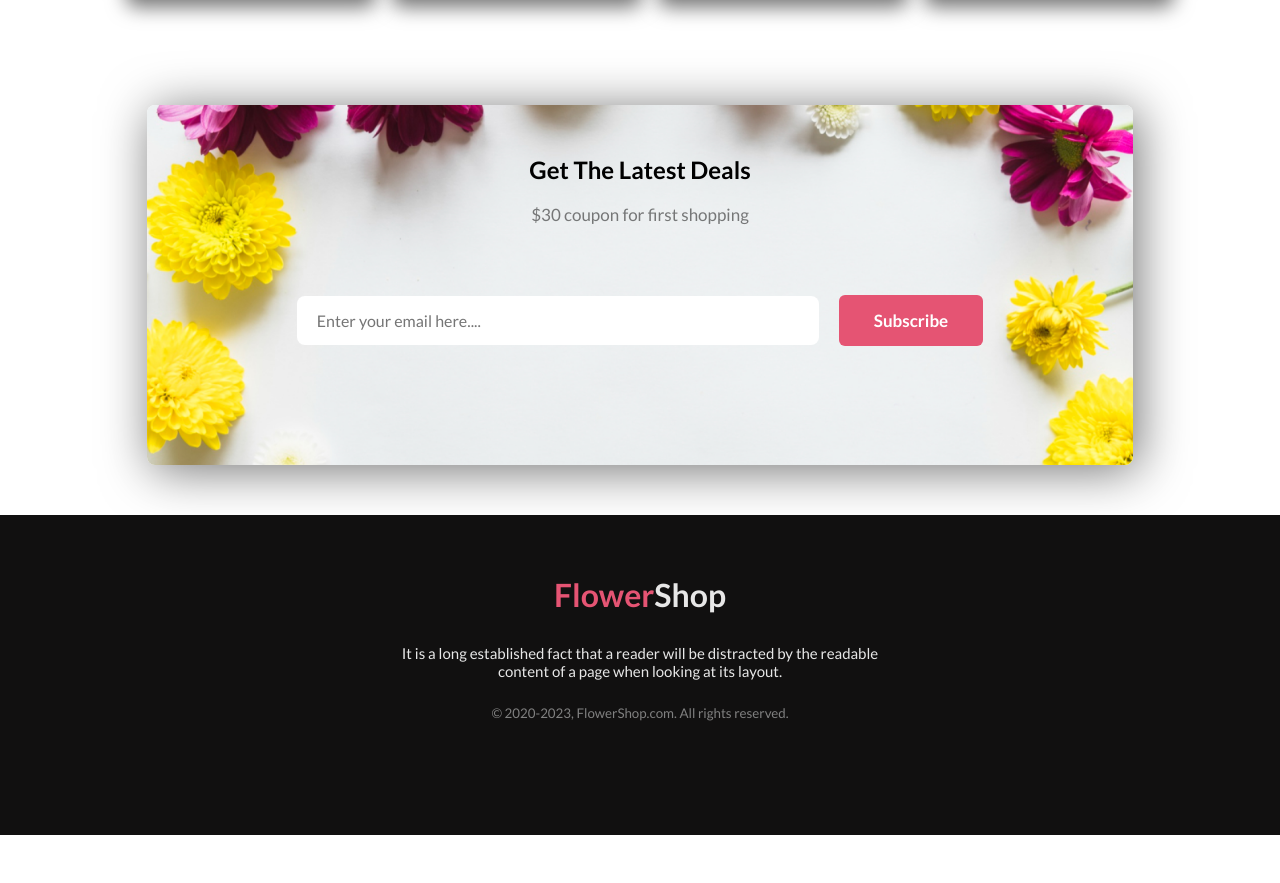
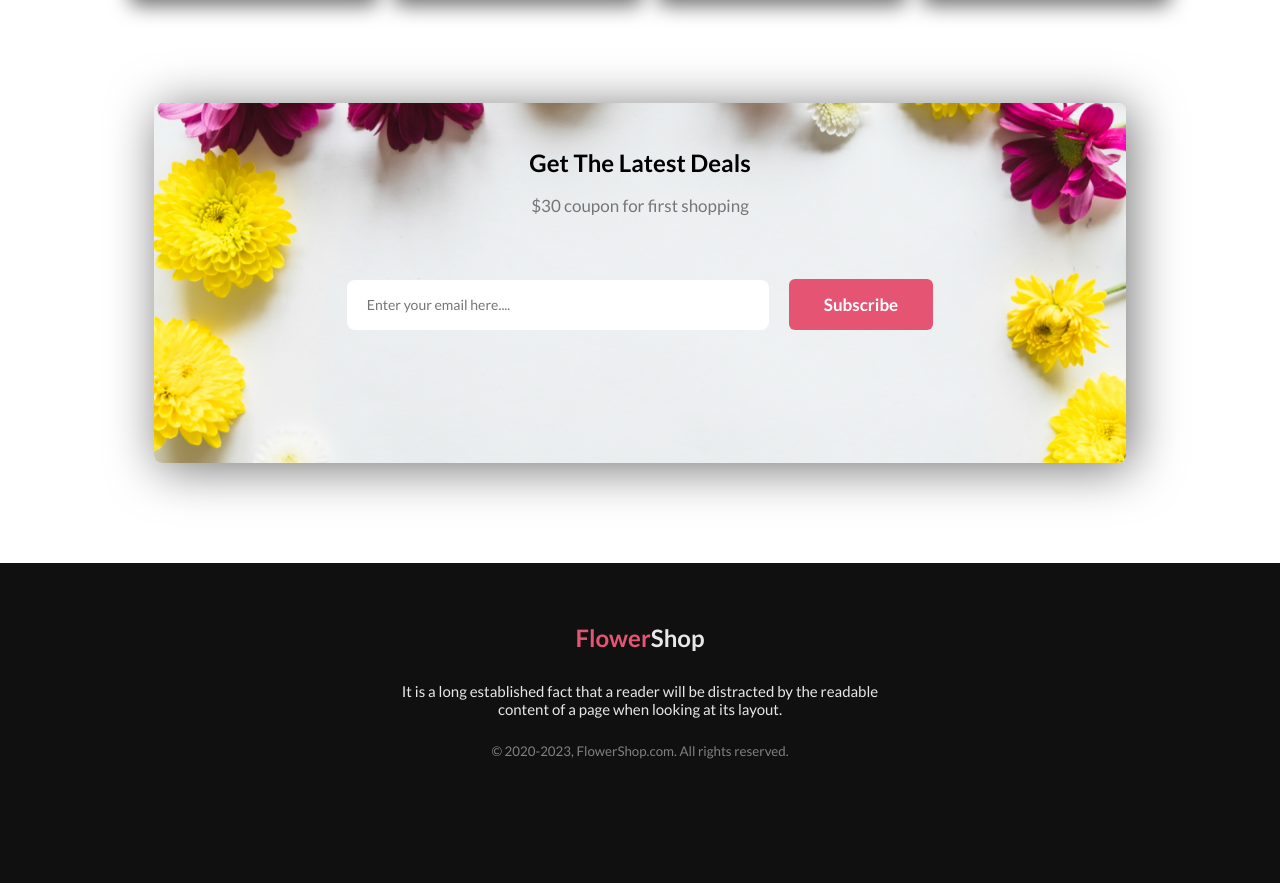
Before and after one commit to emselimahmed/flower-shop-assignment, a plain HTML site: page index.html in a window 1280 px wide. Shown: the part 3083-3966 px from the top of the page. Before the commit the page ends 3918 px from the top, so only its background shows below. Drawn offline with Linux system fonts and the light colour scheme.

Commit message:
some minor bug fixed

```diff
--- a/index.html
+++ b/index.html
@@ -13,6 +13,7 @@
 </head>
 
 <body>
+
     <header>
 
         <!------------------- This is Banner Section  ------------------->
@@ -35,6 +36,8 @@
         </section>
 
     </header>
+
+
 
     <main>
 
@@ -189,21 +192,28 @@
 
     </main>
 
+
+
+    <footer>
+
         <!------------------- This is Footer Section  ------------------->
 
-    <footer class="footer-section">
+        <section class="footer-section">
 
             <div class="footer-container">
 
                 <h1 class="footer-title title"> <span id="flower-color">Flower</span>Shop</h1>
 
-            <p class="footer-description description">It is a long established fact that a reader will be distracted by
+                <p class="footer-description description">It is a long established fact that a reader will be distracted
+                    by
                     the readable content of a page when looking at its layout.</p>
 
                 <small class="copyright"> &copy 2020-2023, FlowerShop.com. All rights reserved. </small>
 
             </div>
 
+        </section>
+
     </footer>
 
 </body>
--- a/style.css
+++ b/style.css
@@ -135,7 +135,7 @@
 
 }
 
-/* -------------- Delivery, Local & Support Style Section -------------- */
+/* -------------- Delivery, Local & Support(D-L-S) Style Section -------------- */
 
 .d-l-s-container {
     width: 77%;
@@ -234,13 +234,13 @@
 
 .insta-photo {
     width: 250px;
-    margin: 8px;
+    margin: 7px;
     border-radius: 10px;
     box-shadow: rgb(114, 114, 114) 10px 10px 20px;
 
 }
 
-/* -------------- Latest Deals Style Section -------------- */
+/* -------------- Latest Deals Style(L-D) Section -------------- */
 
 .l-d-container {
     height: 45vh;
@@ -248,7 +248,7 @@
     background-repeat: no-repeat;
     background-size: cover;
     background-position: center;
-    width: 77vw;
+    width: 76vw;
     margin: auto;
     border-radius: 8px;
     box-shadow: rgb(114, 114, 114) 5px 5px 50px;
@@ -257,11 +257,11 @@
 
 .l-d-texts {
     text-align: center;
-    padding: 50px;
+    padding: 45px;
 }
 
 .l-d-description {
-    padding: 20px;
+    padding: 18px;
     font-size: 17px;
 }
 
@@ -269,17 +269,15 @@
     display: flex;
     justify-content: center;
     align-items: center;
-    justify-content: ;
 }
 
 .email {
-    width: 500px;
-    height: 47px;
+    width: 400px;
+    height: 48px;
     border-radius: 8px;
     border: none;
     color: rgba(39, 39, 39, 0.60);
-    font-size: 16px;
-    font-weight: 400;
+    font-size: 14px;
 }
 
 input[placeholder="Enter your email here...."] {
@@ -295,7 +293,7 @@ input[placeholder="Enter your email here...."] {
 .footer-section {
     background-color: #111010;
     height: 40vh;
-    margin-top: 50px;
+    margin-top: 100px;
 }
 
 .footer-container {
@@ -307,12 +305,15 @@ input[placeholder="Enter your email here...."] {
     padding: 40px;
 
 }
-#flower-color{
+
+#flower-color {
     color: #E55473;
 }
-.footer-title{
+
+.footer-title {
     padding: 20px;
 }
+
 .footer-description {
     color: rgba(255, 255, 255, 0.90);
     width: 40%;
@@ -320,7 +321,8 @@ input[placeholder="Enter your email here...."] {
     padding: 10px;
     font-size: 15px;
 }
-.copyright{
+
+.copyright {
     padding: 15px;
     color: gray;
 
```
Lines whose indentation alone changed are shown as unchanged.
